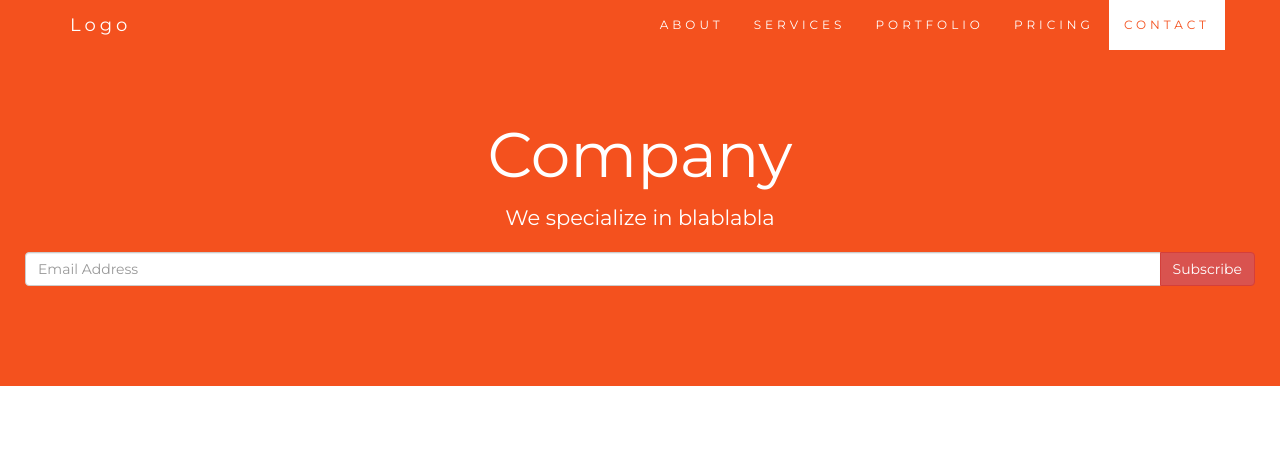
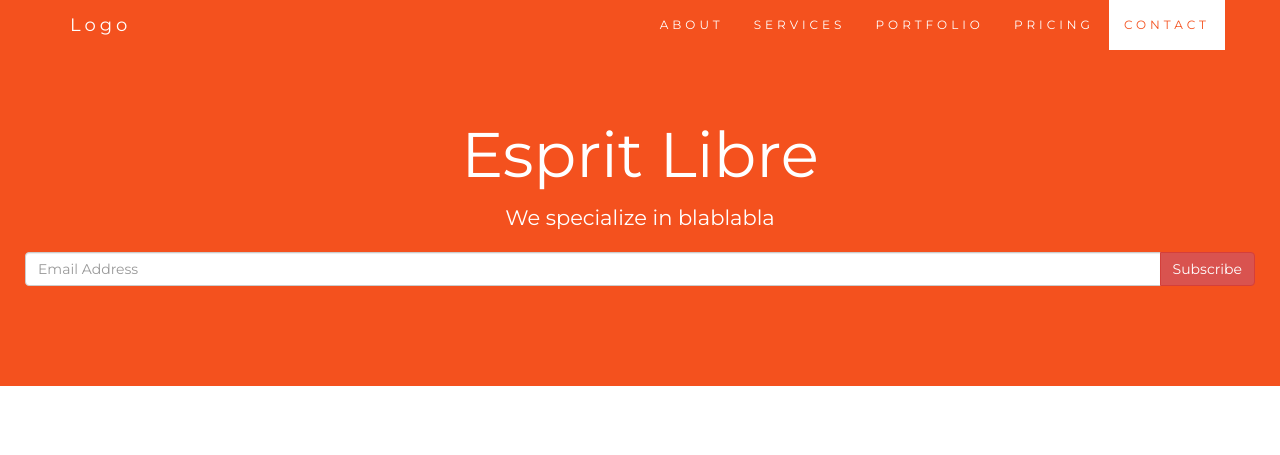
Before and after one commit to asghaier/espritlibre, a plain HTML site: page index.html in a window 1280 px wide. Shown: the top 455 px of the page. Drawn offline with nearby package versions, Linux system fonts and the light colour scheme; some packages are replaced by stand-ins of ours.

Commit message:
title updated to esprit libre

```diff
--- a/index.html
+++ b/index.html
@@ -2,7 +2,7 @@
 <html lang="en">
 <head>
   <!-- Theme Made By www.w3schools.com - No Copyright -->
-  <title>Bootstrap Theme Company Page</title>
+  <title>Esprit Libre</title>
   <meta charset="utf-8">
   <meta name="viewport" content="width=device-width, initial-scale=1">
   <link rel="stylesheet" href="https://maxcdn.bootstrapcdn.com/bootstrap/3.3.7/css/bootstrap.min.css">
@@ -215,7 +215,7 @@
 </nav>
 
 <div class="jumbotron text-center">
-  <h1>Company</h1>
+  <h1>Esprit Libre</h1>
   <p>We specialize in blablabla</p>
   <form>
     <div class="input-group">
```
